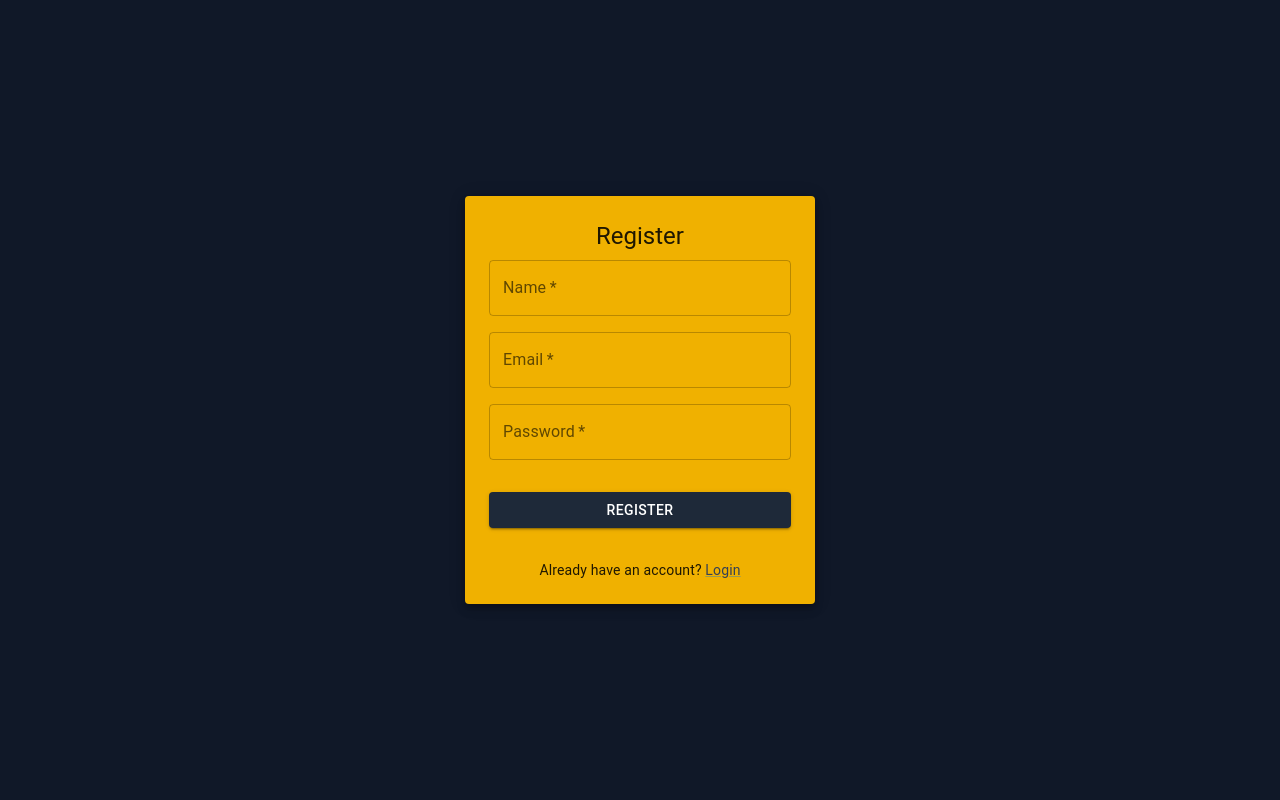
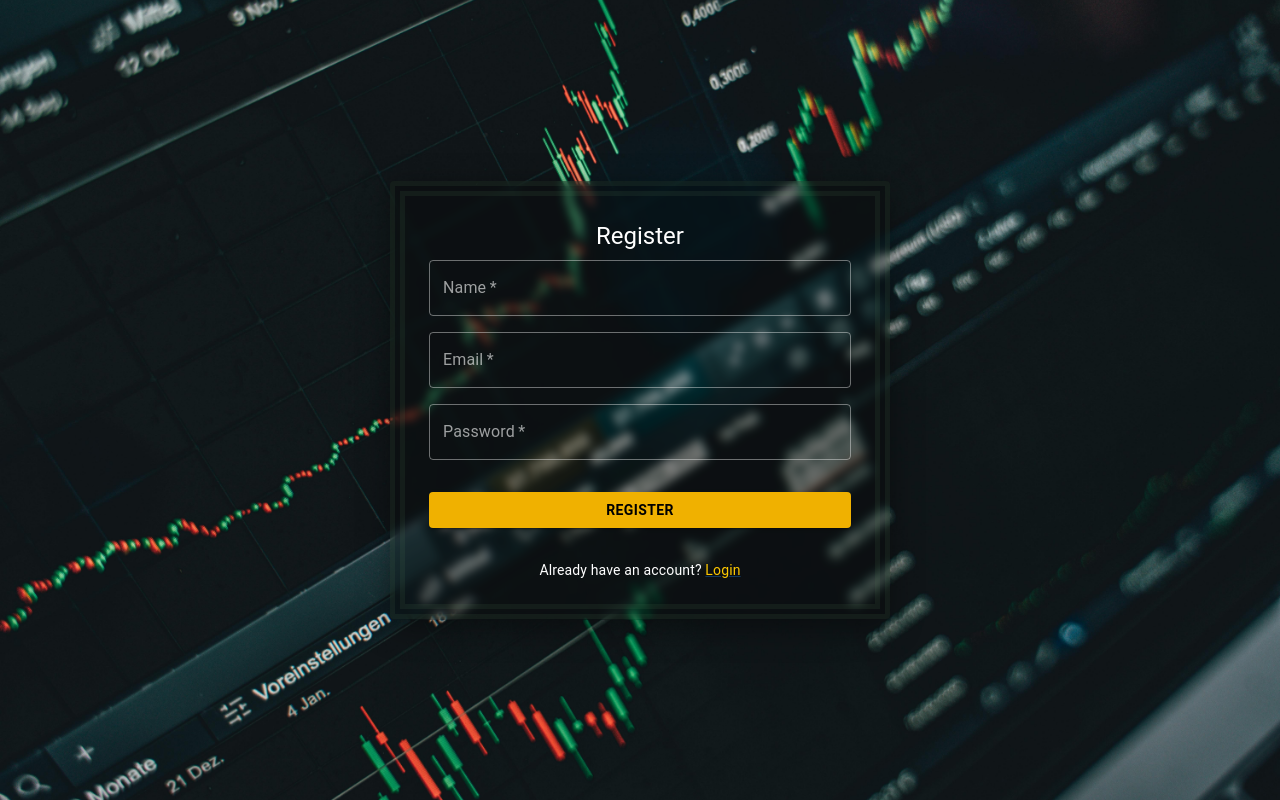
Before and after one commit to shanthini91/live-ticks-app, a React (Vite) app: page /register in a window 1280 px wide. Built offline with nearby package versions, Linux system fonts and the light colour scheme; no server answers; the HTML template or start-up script is replaced by a standard one; what ag-grid-community would draw is missing.

Commit message:
Add files via upload

```diff
--- a/src/components/BinanceGrid.tsx
+++ b/src/components/BinanceGrid.tsx
@@ -1,14 +1,30 @@
-import React, { useMemo } from "react";
+import React, { useMemo, useState, useEffect, useRef } from "react";
 import { AgGridReact } from "ag-grid-react";
 import { ModuleRegistry, AllCommunityModule, type ColDef } from "ag-grid-community";
 import "ag-grid-community/styles/ag-theme-alpine.css";
 import { useBinance, type Trade } from "../context/BinanceSocketContext";
 
-// Register modules
 ModuleRegistry.registerModules([AllCommunityModule]);
 
 const BinanceGrid: React.FC = () => {
   const { ticks } = useBinance();
+
+  // Throttled state
+  const [displayTicks, setDisplayTicks] = useState<Trade[]>([]);
+  const ticksRef = useRef<Trade[]>([]);
+
+  // Save incoming ticks to ref (fast updates)
+  useEffect(() => {
+    ticksRef.current = ticks;
+  }, [ticks]);
+
+  // Update displayTicks every 500ms (or whatever interval)
+  useEffect(() => {
+    const interval = setInterval(() => {
+      setDisplayTicks([...ticksRef.current]);
+    }, 5000); // 500ms update interval
+    return () => clearInterval(interval);
+  }, []);
 
   const columnDefs: ColDef<Trade>[] = useMemo(
     () => [
@@ -41,16 +57,16 @@ const BinanceGrid: React.FC = () => {
   );
 
   return (
-    <div className="ag-theme-material w-full h-[350px]  shadow-md border custom-scrollbar border-gray-900">
+    <div className="ag-theme-material w-full h-[350px] shadow-md border custom-scrollbar border-gray-900">
       <AgGridReact<Trade>
-        className=" bg-gray-800"
-        rowData={ticks}
+        className="bg-gray-800"
+        rowData={displayTicks} // <- use throttled data
         columnDefs={columnDefs}
         defaultColDef={{ flex: 1, minWidth: 100 }}
         animateRows
         pagination
         paginationPageSize={10}
-        getRowId={(params) => params.data.id} // unique ID
+        getRowId={(params) => params.data.id}
         getRowClass={(params) => params.data?.rowClass || ""}
       />
     </div>
--- a/src/components/BuyTrade.tsx
+++ b/src/components/BuyTrade.tsx
@@ -53,7 +53,7 @@ const updated = [
         elevation={6}
         className="p-6 w-[750px] h-[500px] !bg-gray-800 text-white rounded-xl shadow-lg"
       >
-        <Typography align="center" className="text-white text-sm" gutterBottom>
+        <Typography align="center" className="text-yellow-500 text-sm" gutterBottom>
           Buy Crypto
         </Typography>
 
--- a/src/components/MyTrades.tsx
+++ b/src/components/MyTrades.tsx
@@ -58,7 +58,7 @@ export default function MyTrades() {
       >
         <Typography
           align="center"
-          className="text-white py-3 text-sm !bg-gray-800"
+          className="text-yellow-500 py-3 text-sm !bg-gray-800"
           gutterBottom
         >
           My Trades
--- a/src/components/SellTrade.tsx
+++ b/src/components/SellTrade.tsx
@@ -72,7 +72,7 @@ const handleSell = () => {
         elevation={6}
         className="p-6 w-[750px] !bg-gray-800 text-white rounded-xl shadow-lg"
       >
-        <Typography className="text-white text-sm" align="center" gutterBottom>
+        <Typography className="text-yellow-500 text-sm" align="center" gutterBottom>
           Sell Crypto
         </Typography>
 
--- a/src/components/UserHistory.tsx
+++ b/src/components/UserHistory.tsx
@@ -39,7 +39,7 @@ export default function UserHistory() {
     >
       <Typography
         align="center"
-        className="text-white py-3 text-sm !bg-gray-800"
+        className="text-yellow-500 py-3 text-sm !bg-gray-800"
         gutterBottom
       >
         Login / Logout History
--- a/src/layout/DashboardLayout.tsx
+++ b/src/layout/DashboardLayout.tsx
@@ -21,12 +21,11 @@ const Dashboard: React.FC = () => {
 
       <BinanceProvider>
         <div className="flex flex-row justify-between p-1 gap-1">
-          {/* Live ticks grid */}
           <div className="flex-1 overflow-hidden h-[450px] bg-gray-800 shadow-md p-1">
             <Outlet />
           </div>
 
-          {/* Candlestick chart */}
+          {/* Tab Pane */}
           <div className="flex flex-row justify-between bg-gray-800  w-[600px] h-[450px]  shadow-md p-2">
             <Tab.Group className="flex-1 flex flex-col">
               {/* Tabs */}
@@ -36,8 +35,8 @@ const Dashboard: React.FC = () => {
                     classNames(
                       "w-full py-2.5 text-sm font-medium leading-5 text-black",
                       selected
-                        ? "bg-yellow-400 shadow"
-                        : "text-gray-200 hover:bg-yellow-400 hover:text-black"
+                        ? "bg-yellow-500 shadow"
+                        : "text-gray-200 hover:bg-yellow-500 hover:text-black"
                     )
                   }
                 >
@@ -48,8 +47,8 @@ const Dashboard: React.FC = () => {
                     classNames(
                       "w-full py-2.5 text-sm font-medium leading-5 text-black",
                       selected
-                        ? "bg-yellow-400 shadow"
-                        : "text-gray-200 hover:bg-yellow-400 hover:text-black"
+                        ? "bg-yellow-500 shadow"
+                        : "text-gray-200 hover:bg-yellow-500 hover:text-black"
                     )
                   }
                 >
--- a/src/pages/Register.tsx
+++ b/src/pages/Register.tsx
@@ -24,10 +24,25 @@ const Register: React.FC = () => {
   };
 
   return (
-    <Box className="flex justify-center items-center h-screen bg-gray-900">
+    <Box className="flex justify-center items-center h-screen"
+        sx={{
+        backgroundImage: 'url("/src/assets/loginbg.jpg")', // path to your image
+        backgroundSize: "cover",        // ensures image covers container without stretching
+        backgroundPosition: "center",   // centers the image
+        backgroundRepeat: "no-repeat",  // prevent tiling
+      }}
+    >
       <Paper
         elevation={6}
-        className="p-6 w-[350px] !bg-yellow-500 text-black rounded-xl shadow-lg"
+          className="p-6 w-[500px] border-double border-[15px]"
+  sx={{
+    backgroundColor: "rgba(0, 0, 0, 0.25)", // transparency level (0 = clear, 1 = solid)
+    backdropFilter: "blur(5px)", // glass blur effect
+    WebkitBackdropFilter: "blur(5px)", // Safari support
+    borderColor: "rgba(100, 150, 100, 0.1)", // visible transparent white border
+    color: "white",
+    boxShadow: "0 8px 32px 0 rgba(0, 0, 0, 0.4)", // soft shadow for depth
+  }}
       >
         <Typography variant="h5" align="center" gutterBottom>
           Register
@@ -41,6 +56,26 @@ const Register: React.FC = () => {
             required
             value={name}
             onChange={(e) => setName(e.target.value)}
+              sx={{
+    "& label": {
+      color: "rgba(255, 255, 255, 0.6)", // default label color
+    },
+    "& label.Mui-focused": {
+      color: "#FFD700", // 🌟 yellow when focused
+    },
+    "& .MuiOutlinedInput-root": {
+      "& fieldset": {
+        borderColor: "rgba(255, 255, 255, 0.4)", // normal
+      },
+      "&:hover fieldset": {
+        borderColor: "#FFD700", // hover
+      },
+      "&.Mui-focused fieldset": {
+        borderColor: "#FFD700", // focus (gold)
+      },
+    },
+    input: { color: "white" },
+  }}
           />
           <TextField
             label="Email"
@@ -48,6 +83,26 @@ const Register: React.FC = () => {
             required
             value={email}
             onChange={(e) => setEmail(e.target.value)}
+              sx={{
+    "& label": {
+      color: "rgba(255, 255, 255, 0.6)", // default label color
+    },
+    "& label.Mui-focused": {
+      color: "#FFD700", // 🌟 yellow when focused
+    },
+    "& .MuiOutlinedInput-root": {
+      "& fieldset": {
+        borderColor: "rgba(255, 255, 255, 0.4)", // normal
+      },
+      "&:hover fieldset": {
+        borderColor: "#FFD700", // hover
+      },
+      "&.Mui-focused fieldset": {
+        borderColor: "#FFD700", // focus (gold)
+      },
+    },
+    input: { color: "white" },
+  }}
           />
           <TextField
             label="Password"
@@ -55,15 +110,35 @@ const Register: React.FC = () => {
             required
             value={password}
             onChange={(e) => setPassword(e.target.value)}
+              sx={{
+    "& label": {
+      color: "rgba(255, 255, 255, 0.6)", // default label color
+    },
+    "& label.Mui-focused": {
+      color: "#FFD700", // 🌟 yellow when focused
+    },
+    "& .MuiOutlinedInput-root": {
+      "& fieldset": {
+        borderColor: "rgba(255, 255, 255, 0.4)", // normal
+      },
+      "&:hover fieldset": {
+        borderColor: "#FFD700", // hover
+      },
+      "&.Mui-focused fieldset": {
+        borderColor: "#FFD700", // focus (gold)
+      },
+    },
+    input: { color: "white" },
+  }}
           />
 
-          <Button type="submit" variant="contained" className="!mt-4 !bg-gray-800 hover:!bg-gray-900">
+          <Button type="submit" variant="contained" className="!mt-4 !bg-yellow-500 !text-black !font-semibold hover:!bg-yellow-600">
             Register
           </Button>
 
           <Typography mt={2} variant="body2" textAlign="center">
             Already have an account?{" "}
-            <Link href="/login" className="!text-gray-700 hover:!text-gray-900 hover:underline">
+            <Link href="/login" className="!text-yellow-400 hover:!text-yellow-600 hover:underline">
               Login
             </Link>
           </Typography>
```
Also changed, not shown: src/pages/Login.tsx (+59 -4 lines), src/assets/loginbg.jpg (added).
